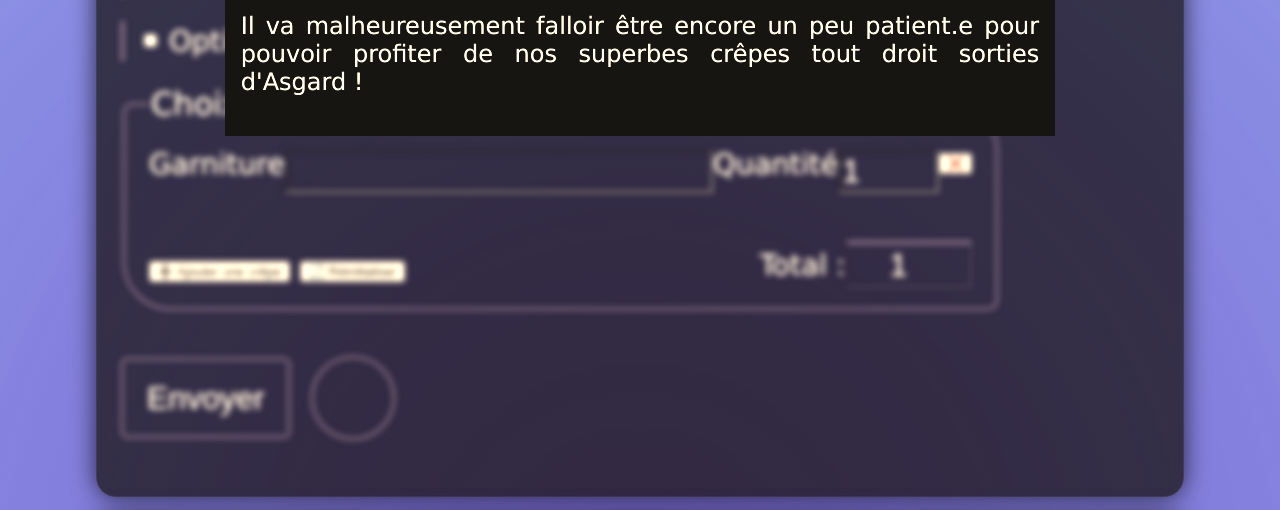
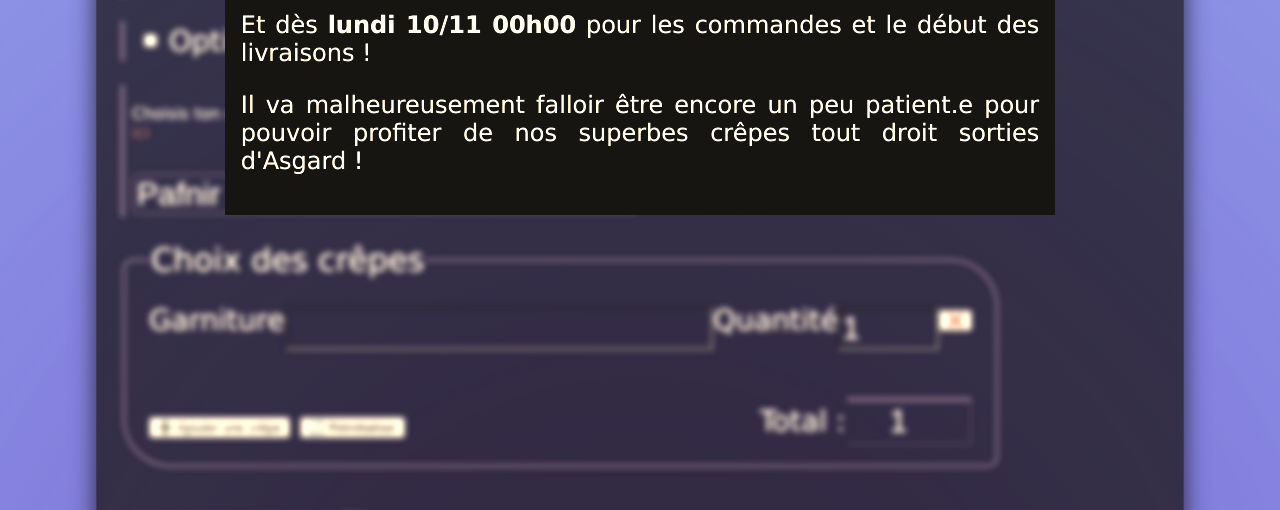
Before and after one commit to Vincentledev/dragondeps, a plain HTML site: page orders.html in a window 1280 px wide. Shown: the part 2199-2709 px from the top of the page. Drawn offline with Linux system fonts and the light colour scheme; a script that the page names is missing; a web font is replaced by a local one.

Commit message:
Update orders.html

```diff
--- a/orders.html
+++ b/orders.html
@@ -1055,8 +1055,16 @@
 								<label for='vegan'>Option Vegan</label>
 							</div>
 						</div>
+
+
+						<div class='box guerre'>
+							<p> Choisis ton camp ! Si tu n'as aucune idée de qui choisir, clique <a href = 'guerre'>ici</a></p>
+							<select name = 'viking' id = 'viking' class = 'boxentry'>
+								<option value='Pafnir'>Pafnir</option>
+								<option value='Thorzac'>Thorzac</option>
+							</select>
+						</div>
 					</div>
-
 					<div class="crepes-choix-wrap">
   						<fieldset class="crepes-choix">
     					<legend>Choix des crêpes</legend>
```
